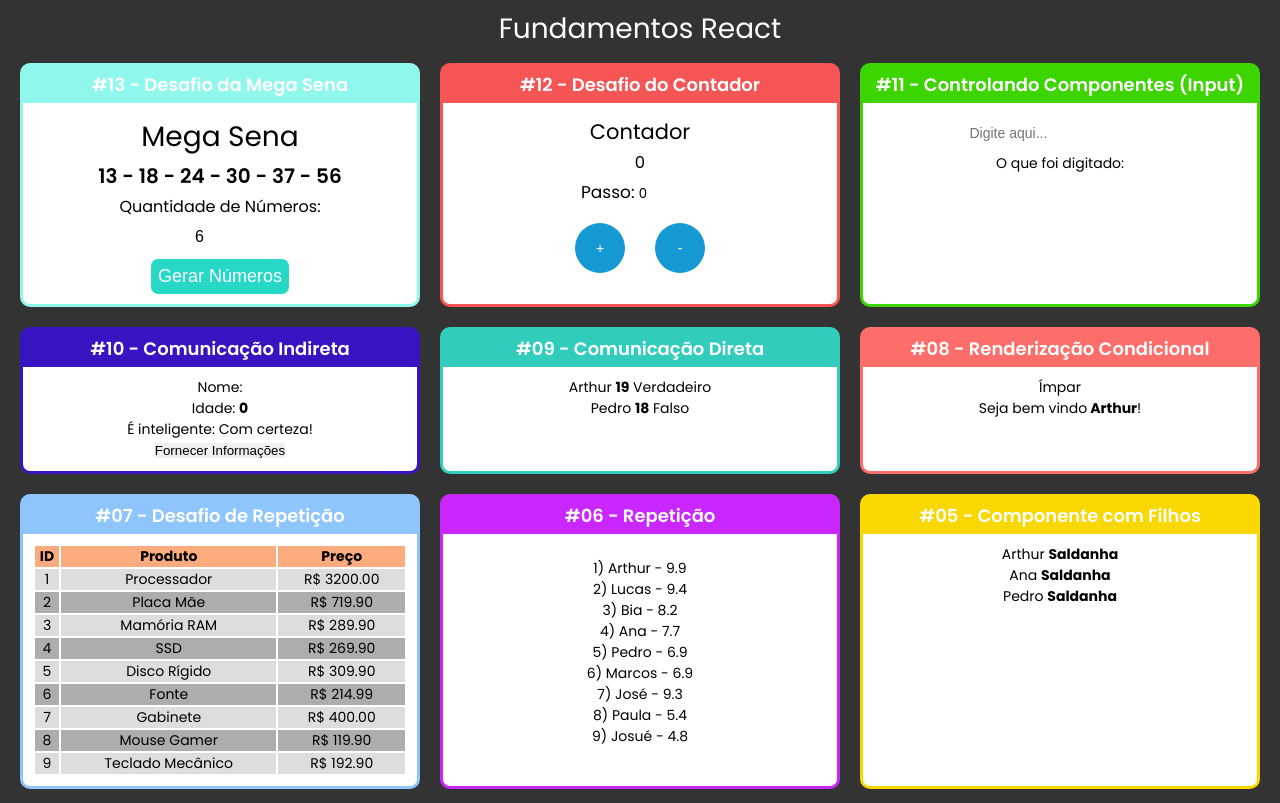
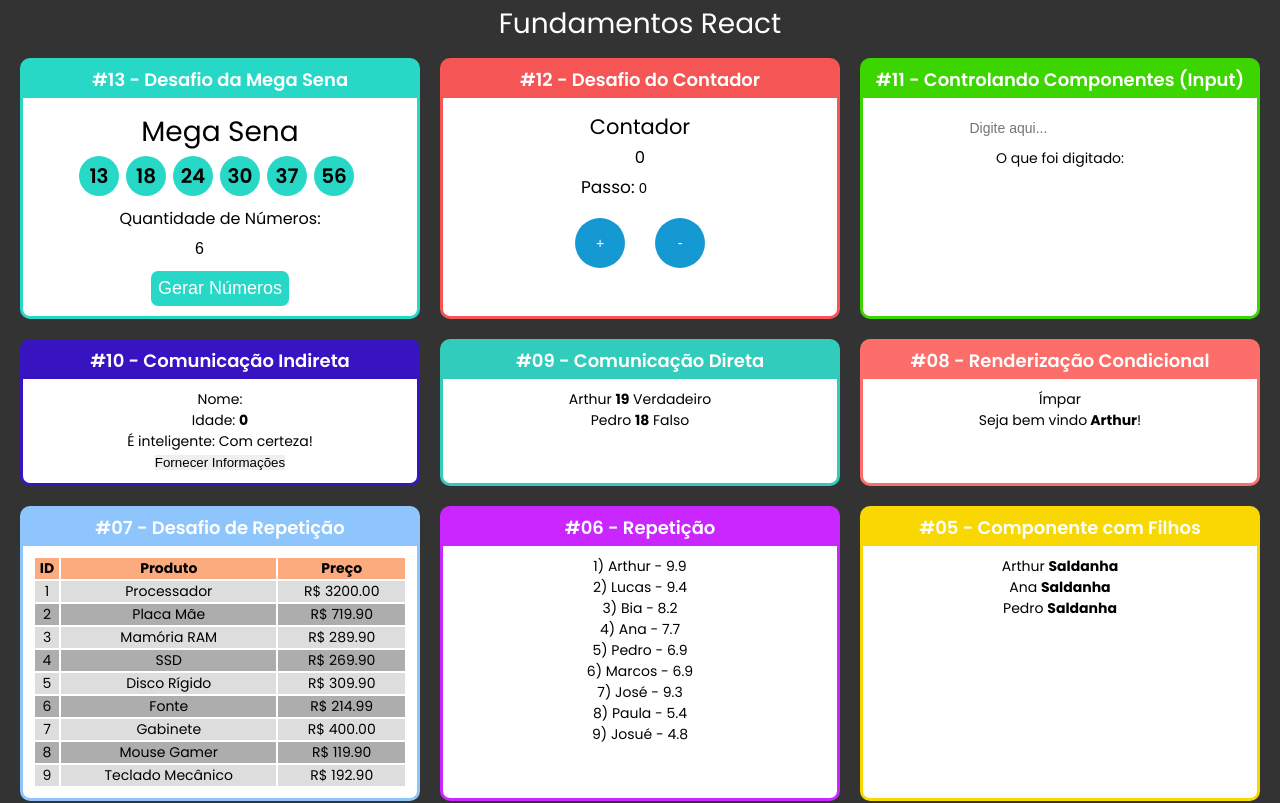
Before and after one commit to arthursaldanha/Learning-ReactJS, a React (Create React App) app: page / in a window 1280 px wide. Shown: the top 803 px of the page. Built offline with nearby package versions, Linux system fonts and the light colour scheme.

Commit message:
Implementando as bolinhas da Mega Sena

```diff
--- a/src/App.jsx
+++ b/src/App.jsx
@@ -25,7 +25,7 @@ const App = (props) => {
          <h1>Fundamentos React</h1>
 
          <div className="Cards">
-            <Card titulo="#13 - Desafio da Mega Sena" color="#90F7EC">
+            <Card titulo="#13 - Desafio da Mega Sena" color="#27d8c6">
                <Mega qtde={6}/>
             </Card>
 
--- a/src/components/mega/Mega.css
+++ b/src/components/mega/Mega.css
@@ -1,3 +1,10 @@
+* {
+   border: 0;
+   padding: 0;
+   margin: 0;
+   box-sizing: border-box;
+}
+
 .Mega h2 {
    font-size: 2.8rem;
 }
@@ -5,19 +12,39 @@
 .Mega h3 {
    font-size: 2rem;
    font-weight: 600;
+   display: flex;
+   flex-flow: row wrap;
+   justify-content: center;
+   align-items: center;
 }
 
-.input {
+.Bolas {
+   display: flex;
+   align-content: center;
+   justify-content: center;
+   width: 40px;
+   height: 40px;
+   border-radius: 50%;
+   margin: 0 7px 7px 0;
+   background-color: #27d8c6;
+}
+
+.Bolas span {
+   align-self: center;
+   justify-self: center;
+}
+
+.inputs {
    display: flex;
    flex-direction: column;
    align-items: center;
 }
 
-.input label {
+.inputs label {
    font-size: 1.6rem;
 }
 
-.input input {
+.inputs input {
    border: none;
    margin-top: 5px;
 
--- a/src/components/mega/Mega.jsx
+++ b/src/components/mega/Mega.jsx
@@ -28,13 +28,21 @@ const Mega = (props) => {
    const numerosIniciais = gerarNumeros(qtde)
    const [numeros, setNumeros] = useState(numerosIniciais)
 
-   console.log(numeros);
+   function bolas() {
+      return (
+         numeros.map((element, index) => {
+            return (
+               <span className="Bolas" key={index}><span>{element}</span></span>
+            );
+         })
+      );
+   }
 
    return (
       <div className="Mega">
          <h2>Mega Sena</h2>
-         <h3>{numeros.join(" - ")}</h3>
-         <div className="input">
+         <h3>{bolas()}</h3>
+         <div className="inputs">
             <label>Quantidade de Números:</label>
             <input
                type="number"
```
